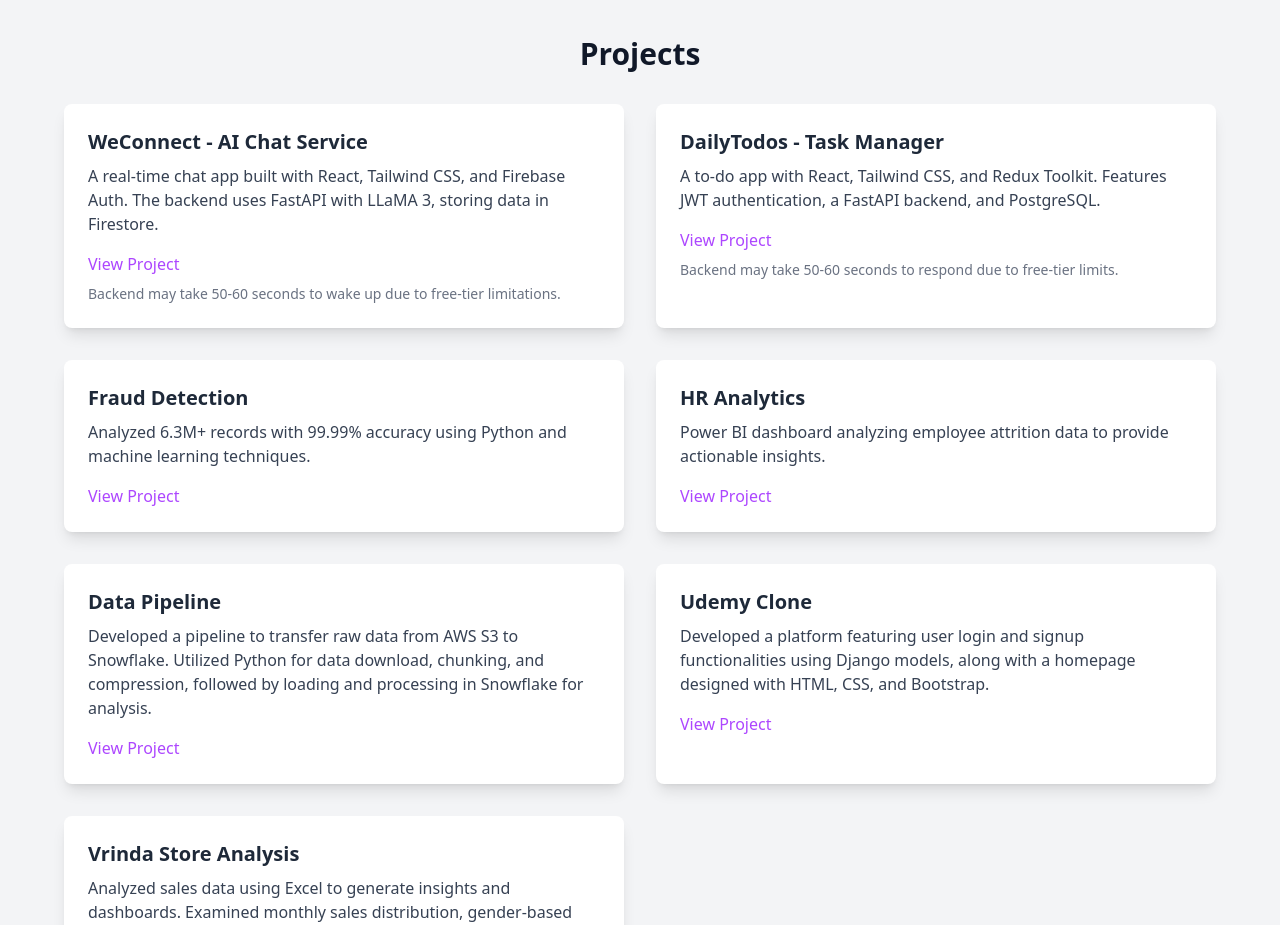
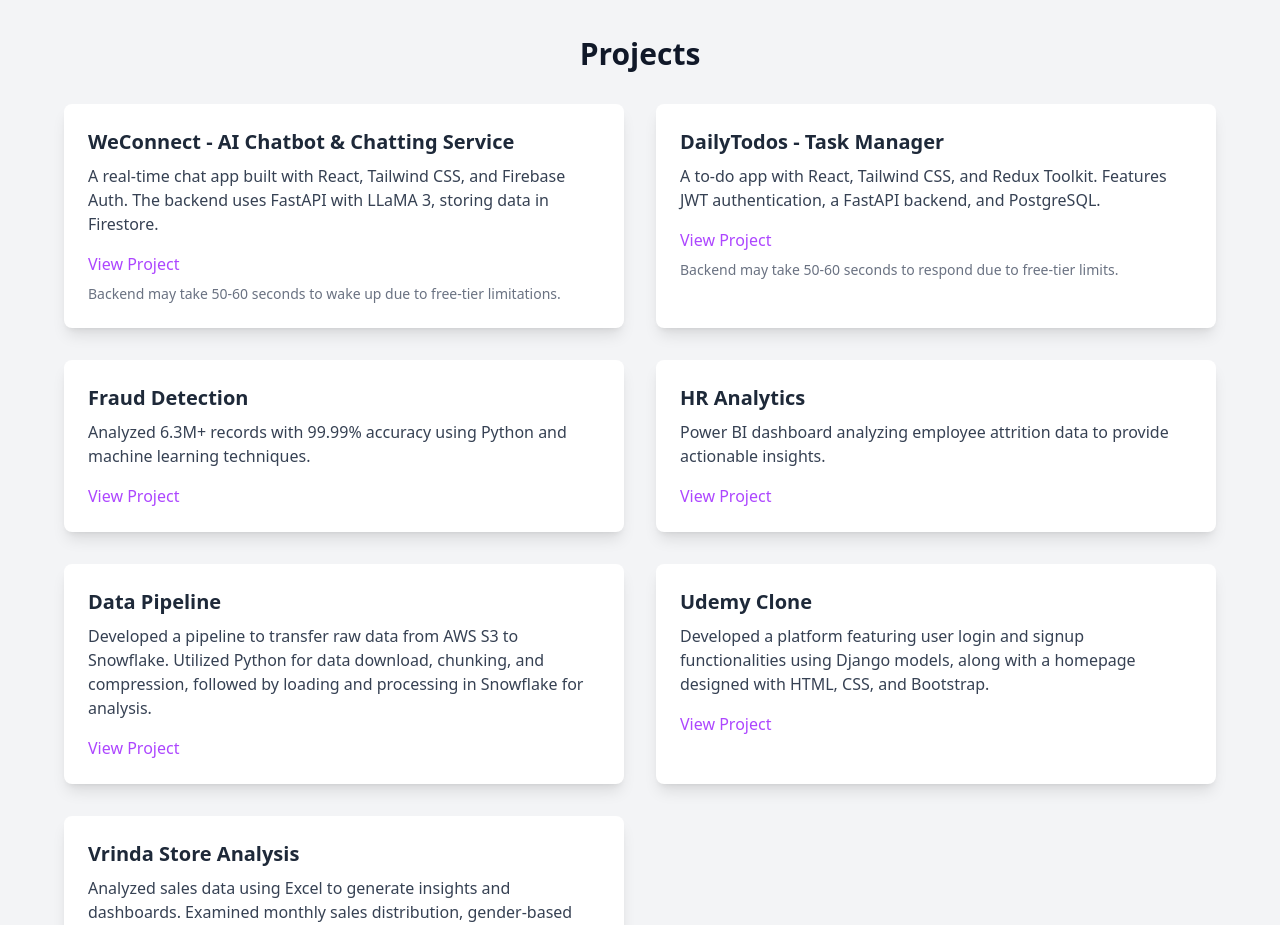
Before and after one commit to PraveenGupta11001/portfolio, a React (Vite) app in the folder portfolio/: page / in a window 1280 px wide. Shown: the part 1300-2225 px from the top of the page. Built offline with nearby package versions, Linux system fonts and the light colour scheme; no server answers.

Commit message:
editing project name

```diff
--- a/portfolio/src/data/projects.js
+++ b/portfolio/src/data/projects.js
@@ -1,6 +1,6 @@
 export const projects = [
     {
-      name: "WeConnect - AI Chat Service",
+      name: "WeConnect - AI Chatbot & Chatting Service",
       description: "A real-time chat app built with React, Tailwind CSS, and Firebase Auth. The backend uses FastAPI with LLaMA 3, storing data in Firestore.",
       link: "https://we-connect-teal.vercel.app",
       note: "Backend may take 50-60 seconds to wake up due to free-tier limitations.",
```
Also changed, not shown: 1 other file (tests, documents, lock files or other folders).
